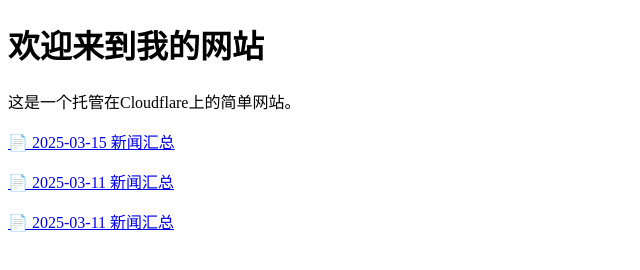
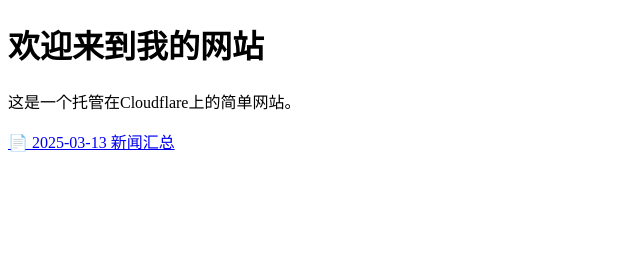
Before and after one commit to tellight3/blog, a plain HTML site: page index.html in a window 1280 px wide. Shown: the whole page, without its empty margins (0-640 px from the left). Drawn offline with Linux system fonts and the light colour scheme.

Commit message:
📄 添加或更新 index.html

```diff
--- a/index.html
+++ b/index.html
@@ -7,10 +7,7 @@
   <h1>欢迎来到我的网站</h1>
   <p>这是一个托管在Cloudflare上的简单网站。</p>
 
-  <p><a href="news/2025-03-15.txt">📄 2025-03-15 新闻汇总</a></p>
 
-  <p><a href="news/2025-03-11.txt">📄 2025-03-11 新闻汇总</a></p>
-
-  <p><a href="news/2025-03-11.txt">📄 2025-03-11 新闻汇总</a></p>
+  <p><a href="news/2025-03-13.txt">📄 2025-03-13 新闻汇总</a></p>
 </body>
 </html>
```
